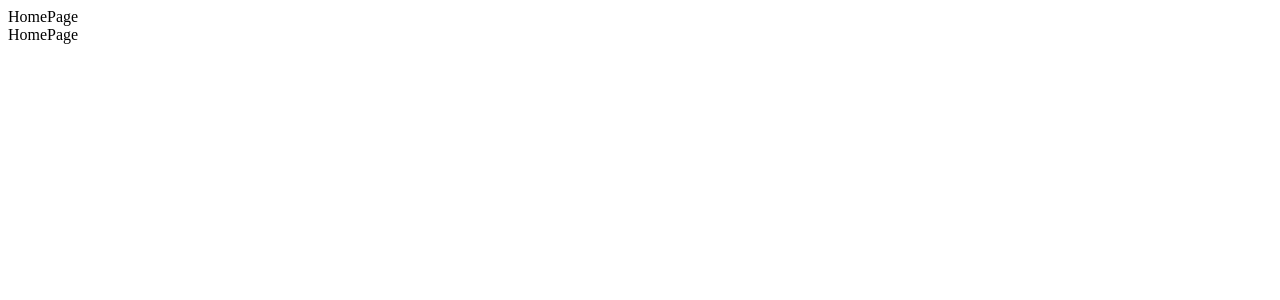
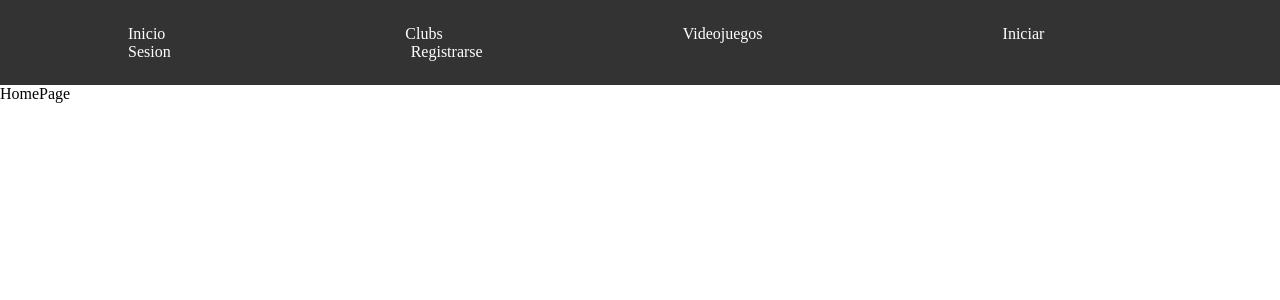
Before and after one commit to AndresBLV/Microproyecto-2-Andres-Balbuenas-Alejandro-Morabito, a React (Vite) app: page / in a window 1280 px wide. Shown: the top 300 px of the page. Built offline with nearby package versions, Linux system fonts and the light colour scheme.

Commit message:
Navbar prematuro listo

```diff
--- /dev/null
+++ b/src/components/Navbar/Navbar.css
@@ -0,0 +1,17 @@
+.NavContainer{
+    margin: 0px;
+    padding: 0.4rem;
+    background-color: #333;
+    display: flex;
+    align-items: center;
+    justify-content: space-between;
+    height: 85px;
+    padding: 5px 10%;
+}
+
+.styleLink{
+    color: white;
+    text-decoration: none;
+    margin-right: 15rem;
+    font-weight: 400;
+    }
--- a/src/components/Navbar/Navbar.jsx
+++ b/src/components/Navbar/Navbar.jsx
@@ -1,6 +1,29 @@
+import {Link} from "react-router-dom";
+import { CLUB_URL, HOME_URL, LOGIN_URL, REGISTER_URL, VIDEOGAMES_URL } from "../../constanst/urls";
+import "./Navbar.css";
 
 export function Navbar(){
     return(
-    <div>HomePage</div>
+    <>
+    <nav className="NavContainer">
+        <div>
+            <Link to={HOME_URL} className="styleLink">
+                <span>Inicio</span>
+            </Link>
+            <Link to={CLUB_URL} className="styleLink">
+                <span>Clubs</span>
+            </Link>
+            <Link to={VIDEOGAMES_URL} className="styleLink">
+                <span>Videojuegos</span>
+            </Link>
+            <Link to={LOGIN_URL} className="styleLink">
+                <span>Iniciar Sesion</span>
+            </Link>
+            <Link to={REGISTER_URL} className="styleLink">
+                <span>Registrarse</span>
+            </Link>
+        </div>
+    </nav>
+    </>
     )
 }
--- /dev/null
+++ b/src/index.css
@@ -0,0 +1,5 @@
+* {
+  margin: 0px;
+  padding: 0px;
+  box-sizing: border-box;
+}
--- a/src/main.jsx
+++ b/src/main.jsx
@@ -9,6 +9,7 @@ import { VideogamesPage } from './pages/VideogamesPage/VideogamesPage.jsx';
 import { ClubPage } from './pages/ClubPage/ClubPage.jsx';
 import { Layout } from './components/Layout/Layout.jsx';
 import { CLUB_URL, HOME_URL, LOGIN_URL, PROFILE_URL, REGISTER_URL, VIDEOGAMES_URL } from './constanst/urls.jsx';
+import './index.css'
 
 ReactDOM.createRoot(document.getElementById('root')).render(
   <React.StrictMode>
```
Also changed, not shown: src/components/Navbar/Navbar.module.css (deleted).
